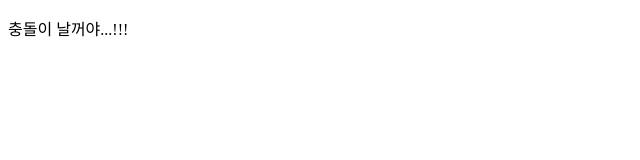
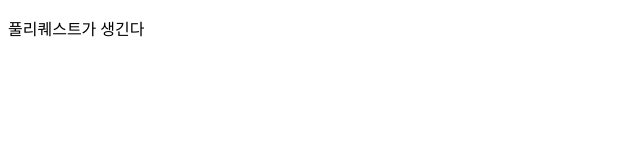
Before and after one commit to SeonJeongMun/gitinittest, a plain HTML site: page index.html in a window 1280 px wide. Shown: the full height of the page, 0-640 px from the left. Drawn offline with Linux system fonts and the light colour scheme.

Commit message:
변경사항이 있음

```diff
--- a/index.html
+++ b/index.html
@@ -7,6 +7,6 @@
     <title>이건 새로운 기능!</title>
 </head>
 <body>
-    <p>충돌이 날꺼야...!!!</p>
+    <p>풀리퀘스트가 생긴다</p>
 </body>
 </html>
```
